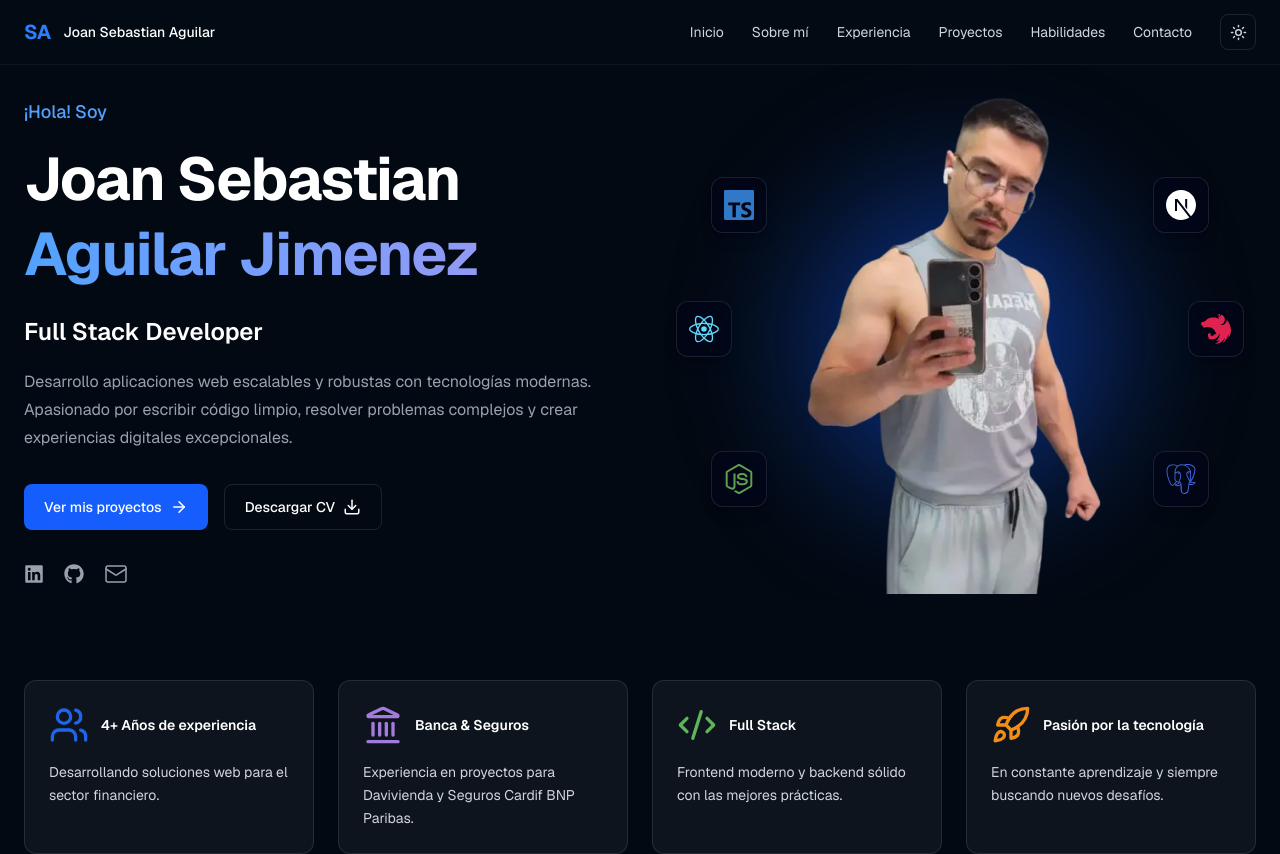
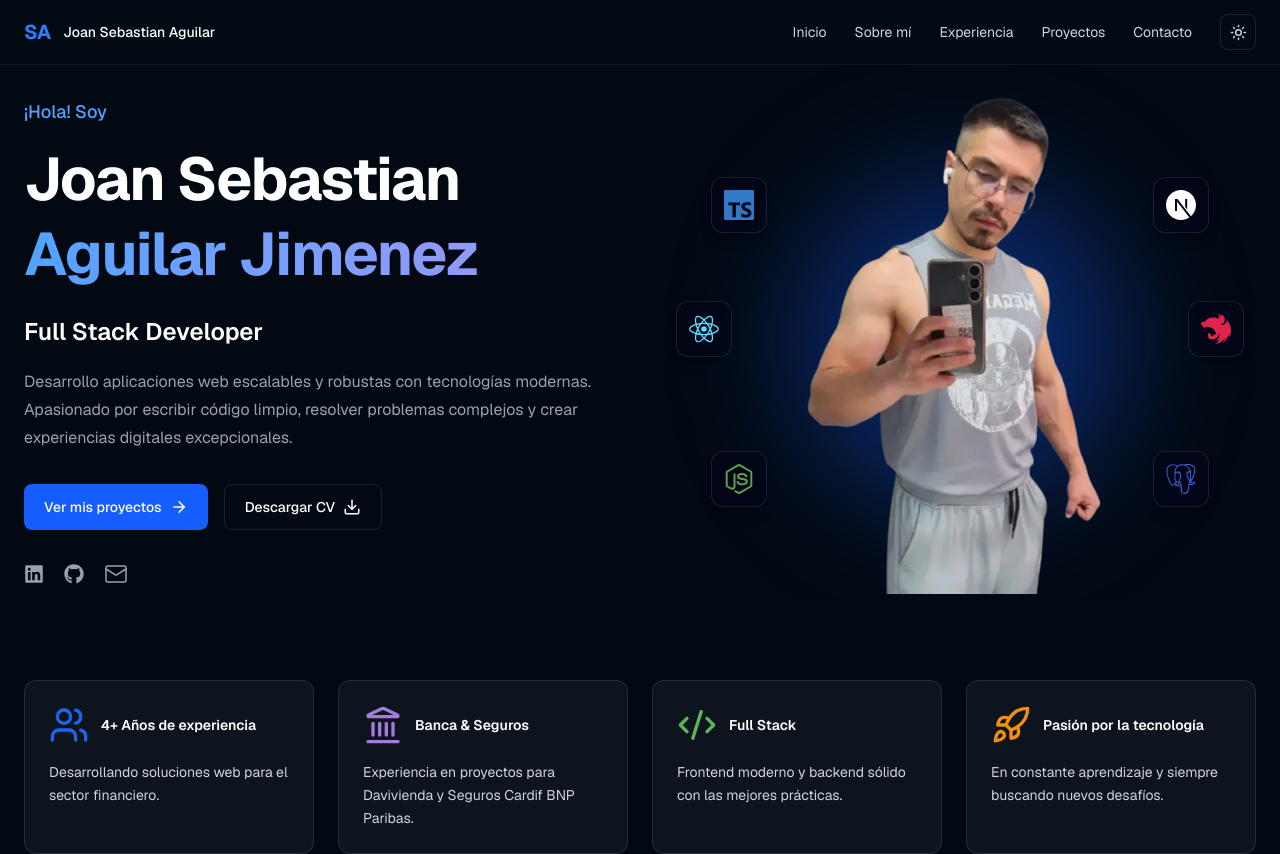
Before and after one commit to joansaguilarj1/portfolio, a Next.js app: page / in a window 1280 px wide. Shown: the top 854 px of the page. Built offline with nearby package versions, Linux system fonts and the light colour scheme.

Commit message:
feat: se remueve seccion habilidades

```diff
--- a/src/components/Navbar.tsx
+++ b/src/components/Navbar.tsx
@@ -9,7 +9,7 @@ const navItems = [
   { name: "Sobre mí", href: "#sobre-mi" },
   { name: "Experiencia", href: "#experiencia" },
   { name: "Proyectos", href: "#proyectos" },
-  { name: "Habilidades", href: "#habilidades" },
+  // { name: "Habilidades", href: "#habilidades" },
   { name: "Contacto", href: "#contacto" },
 ];
 
```
